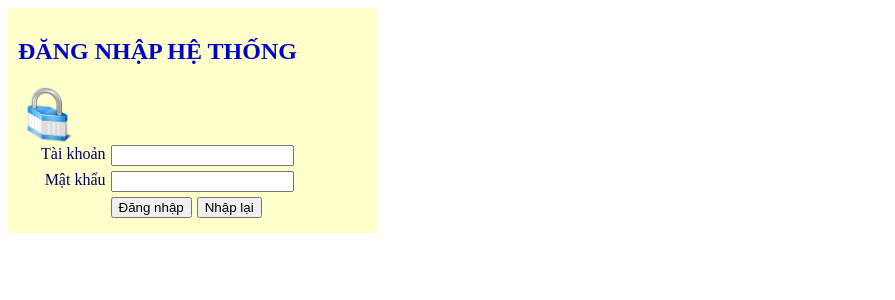
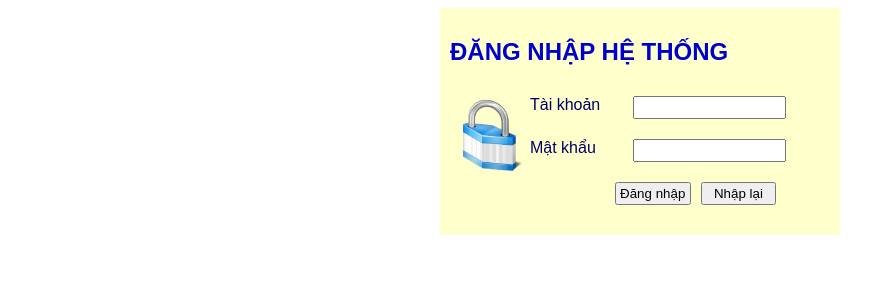
Before and after one commit to madness2406/C2010HTML, a PHP site: page /Exam/exercise1.html in a window 1280 px wide. Shown: the top 300 px of the page, without its empty margins (0-895 px from the left). Run offline with PHP 8.4, Linux system fonts and the light colour scheme.

Commit message:
next commit

```diff
--- a/HTML/Exam/exercise1.html
+++ b/HTML/Exam/exercise1.html
@@ -8,9 +8,8 @@
 <body>
 	<div  class="main">
 		<h2>ĐĂNG NHẬP HỆ THỐNG</h2>
-		<form method="post">
-			<div>
-				<img src="photos/login.png">
+		<form class="form" method="post">
+			<img style="float: left;" src="photos/login.png">
 			<div style="">
 			<div class="form-group">
 				<label>Tài khoản</label>
@@ -19,8 +18,6 @@
 			<div class="form-group">
 				<label>Mật khẩu</label>
 				<input required="true" type="password" name="pw">
-				</div>
-				</div>
 			</div>
 			<div class="form-group">
 				<label></label>
--- a/HTML/Exam/exercise2.html
+++ b/HTML/Exam/exercise2.html
@@ -7,7 +7,7 @@
 </head>
 <body>
 	<div class="main">
-		<img src="photos/regis.png" style="width: 60px">
+		<img src="photos/regis.png" style="width: 60px; float: left;">
 		<h2>Phiếu mượn sách</h2>
 		<form method="post">
 			<div class="form-group">
--- a/HTML/Exam/style.css
+++ b/HTML/Exam/style.css
@@ -1,37 +1,44 @@
 .main {
 	background-color: #FFFFCC;
-	width: 350px;
+	width: 400px;
 	padding: 10px;
-	display: block;
+	margin: auto;
 }
-.main img{
-	width: 60px;
-	float: left;
+.form {
 	display: flex;
+	margin-top: 30px;
+}
+*{
+	box-sizing: border-box;
+	font-family: Arial;
+}
+.form img {
+	width: 80px;
+	height: 80px;
 }
 .main h2 {
-	font: arial;
 	color: #0000CC;
 }
 
 .form-group {
 	width: 100%;
 	display: flex;
-	margin-bottom: 5px;
+	margin-bottom: 20px;
 }
 .form-group label {
 	color: #000066;
-	width: 25%;
-	float: left;
-	text-align: right;
-	padding-right: 5px;
+	width: 40%;
+	float: right;
+	padding-right: 1px;
 }
 .form-group input {
-	width: 50%;
-	float: left;
+	width: 60%;
+	padding: 2px;
 }
 .form-group button {
-	margin-right: 5px;
+	margin-right: 10px;
+	padding: 2px;
+	width: 90px;
 }
 .form-group .nav button{
 	border: solid 1px black;
```
Lines whose indentation alone changed are shown as unchanged.
